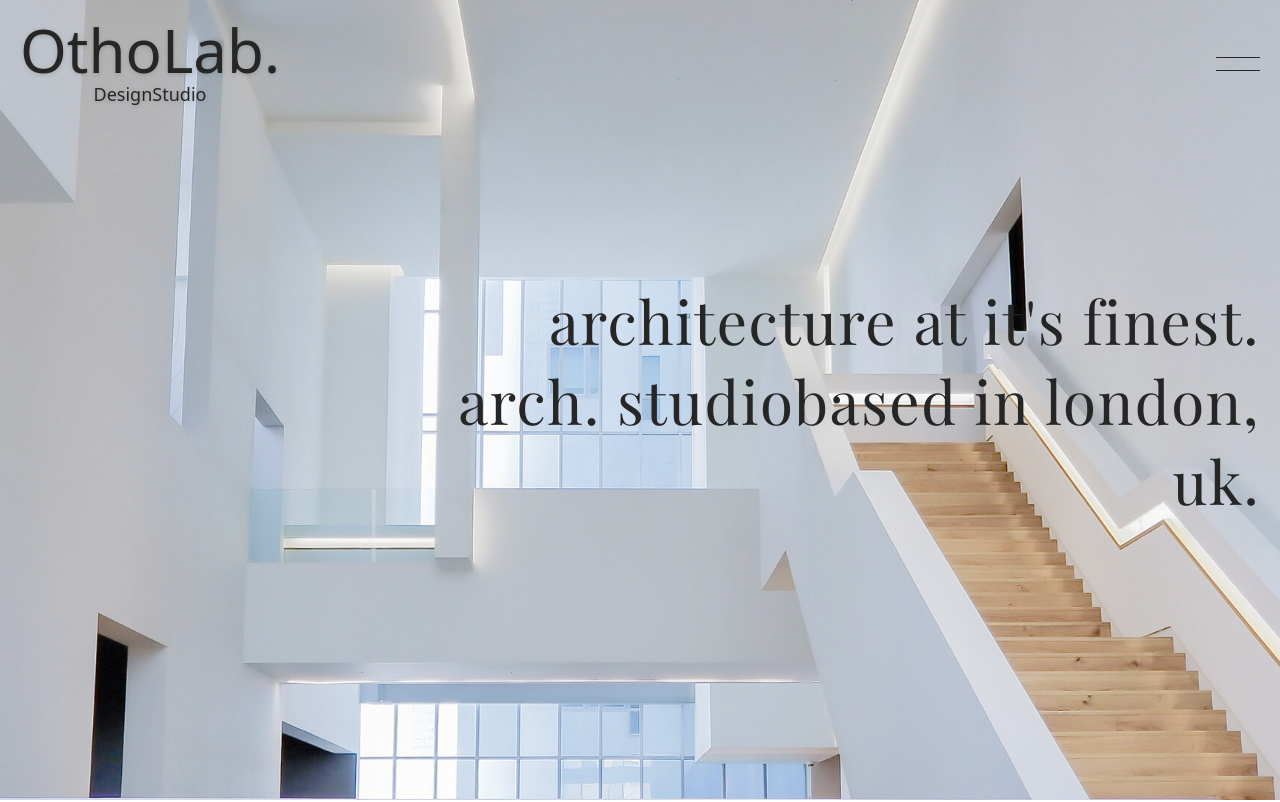
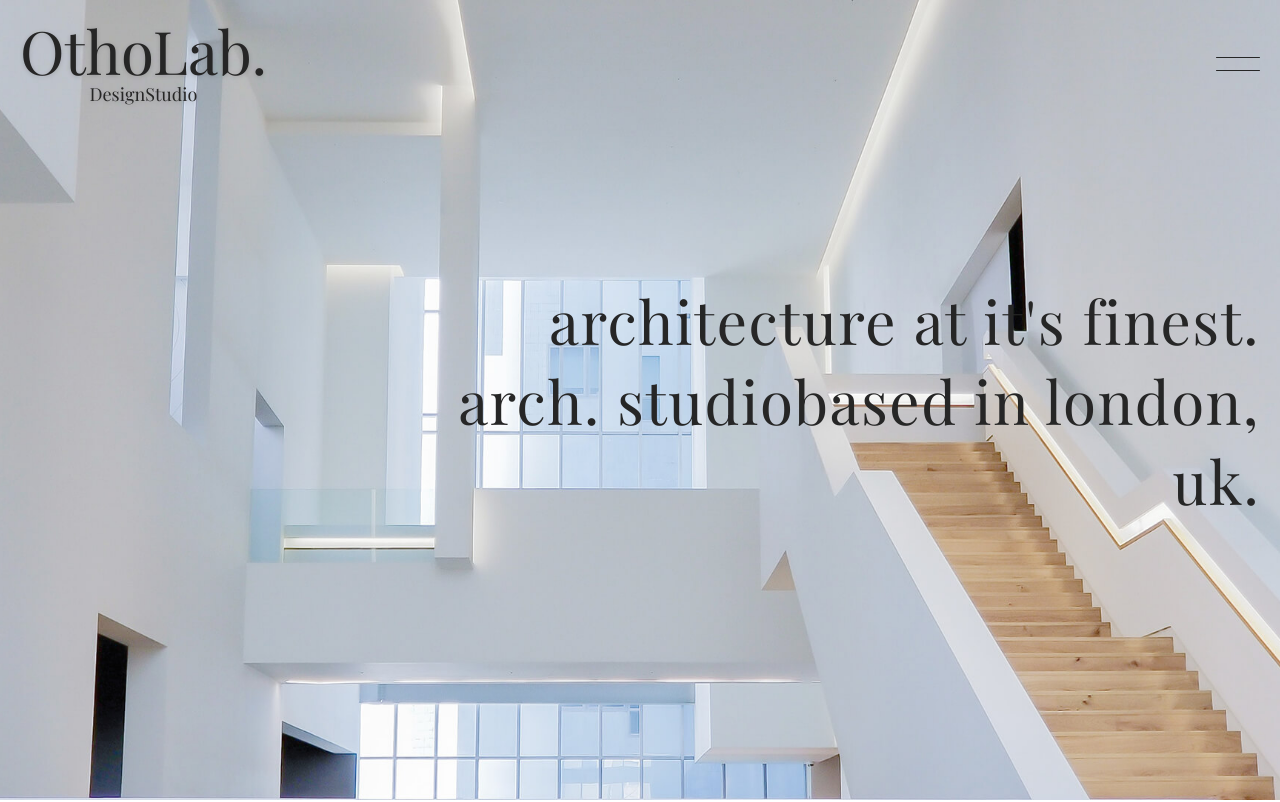
Before and after one commit to cuneytcn/otholab, a Next.js app: page / in a window 1280 px wide. Shown: the top 802 px of the page. Built offline with nearby package versions, Linux system fonts and the light colour scheme; a web font is replaced by a local one.

Commit message:
Font Changed

```diff
--- a/src/components/shared/header.tsx
+++ b/src/components/shared/header.tsx
@@ -82,10 +82,10 @@ const Header = () => {
                      <Link
                         href="/"
                         className="flex flex-col justify-center items-center">
-                        <span className="text-4xl lg:text-6xl drop-shadow-sm inline-block">
+                        <span className="text-4xl lg:text-6xl font-secondary drop-shadow-sm inline-block">
                            OthoLab.
                         </span>
-                        <span className="drop-shadow-sm text-base lg:text-lg inline-block">
+                        <span className="drop-shadow-sm text-base font-secondary lg:text-lg inline-block">
                            DesignStudio
                         </span>
                      </Link>
```
